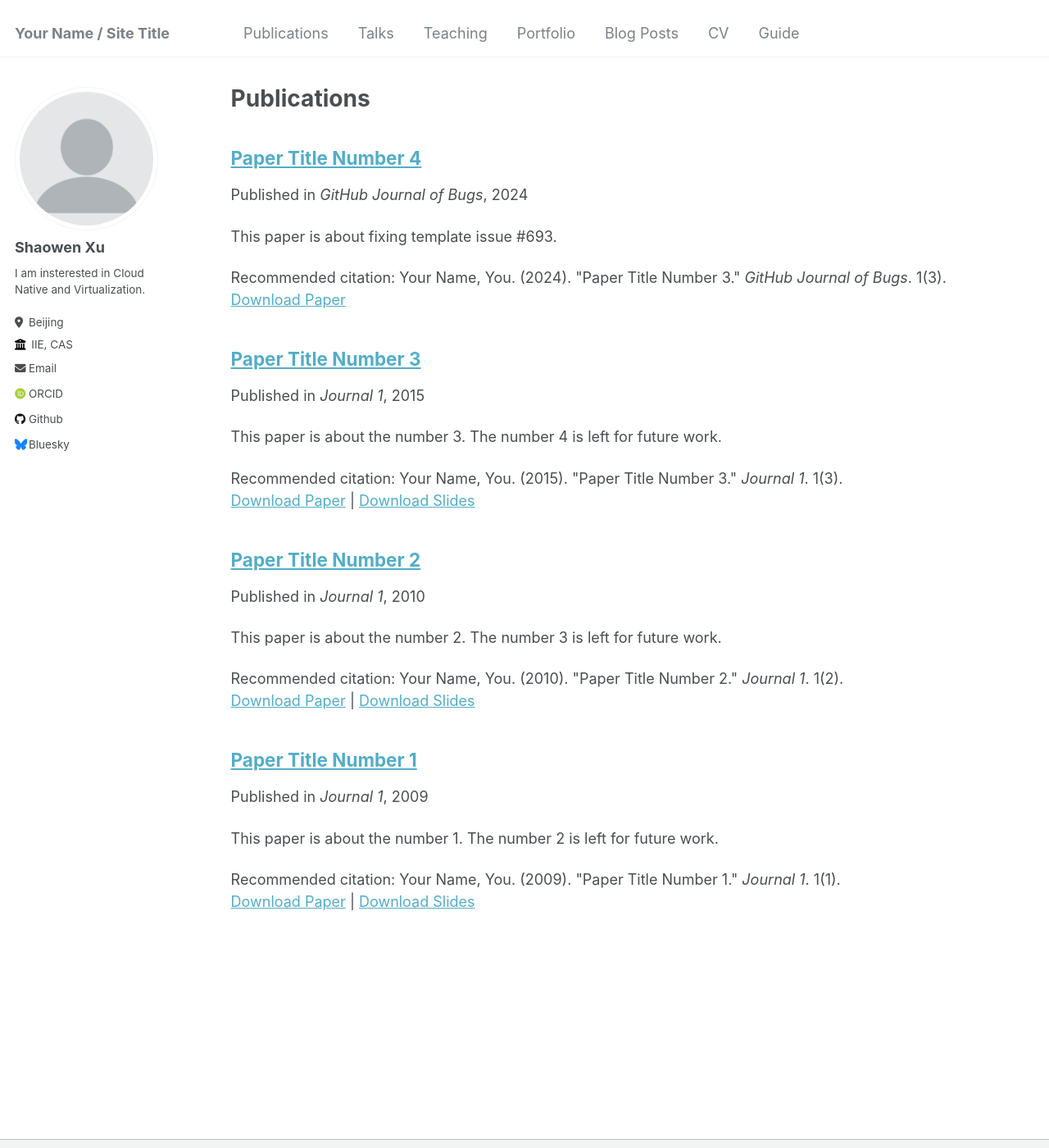
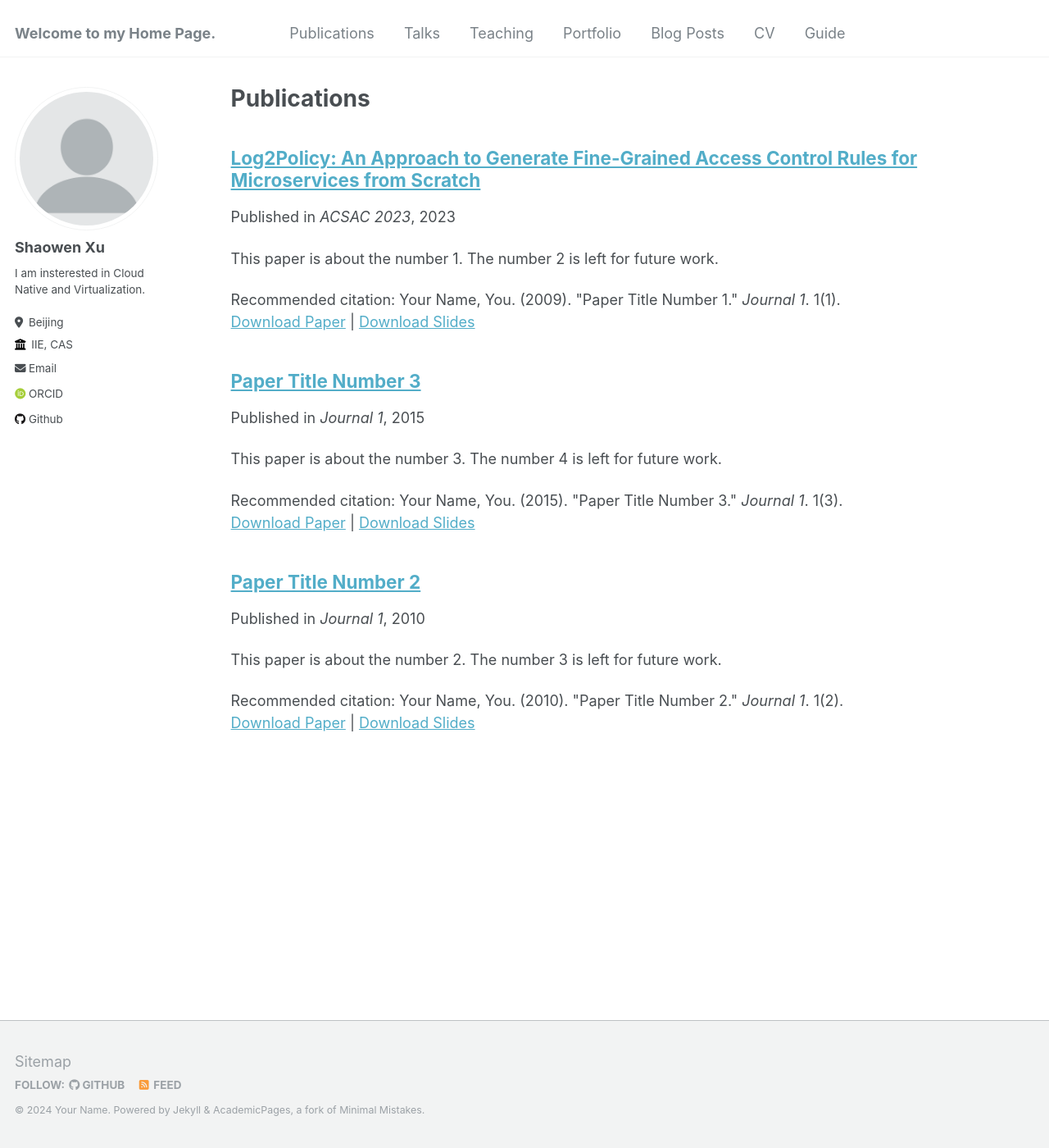
Before and after one commit to duowen1/duowen1.github.io, a Jekyll site: the page built from _pages/publications.md, in a window 1280 px wide and 1400 px high. Shown: the whole window at 82% size. Built offline with Jekyll 4.4.1, drawn with Linux system fonts in a browser that asks for light colours; some web fonts are replaced.

Commit message:
add a paper

```diff
--- a/_config.yml
+++ b/_config.yml
@@ -8,7 +8,7 @@
 
 # Basic Site Settings
 locale                   : "en-US"
-title                    : "Your Name / Site Title"
+title                    : "Welcome to my Home Page."
 title_separator          : "-"
 name                     : &name "Your Name"
 description              : &description "personal description"
@@ -48,7 +48,7 @@ author:
   stackoverflow    : # User number or user number and name (i.e., use "1" or "1/jeff-atwood")
 
   # Social media
-  bluesky          : "bsky.app" # Replace this with you Bluesky username
+  bluesky          : #"bsky.app" # Replace this with you Bluesky username
   facebook         : # Username
   flickr           : # Username
   foursquare       : # Username
--- a/_publications/2009-10-01-paper-title-number-1.md
+++ /dev/null
@@ -1,13 +0,0 @@
----
-title: "Paper Title Number 1"
-collection: publications
-permalink: /publication/2009-10-01-paper-title-number-1
-excerpt: 'This paper is about the number 1. The number 2 is left for future work.'
-date: 2009-10-01
-venue: 'Journal 1'
-slidesurl: 'http://academicpages.github.io/files/slides1.pdf'
-paperurl: 'http://academicpages.github.io/files/paper1.pdf'
-citation: 'Your Name, You. (2009). &quot;Paper Title Number 1.&quot; <i>Journal 1</i>. 1(1).'
----
-
-The contents above will be part of a list of publications, if the user clicks the link for the publication than the contents of section will be rendered as a full page, allowing you to provide more information about the paper for the reader. When publications are displayed as a single page, the contents of the above "citation" field will automatically be included below this section in a smaller font.
--- a/_publications/2024-02-17-paper-title-number-4.md
+++ /dev/null
@@ -1,12 +0,0 @@
----
-title: "Paper Title Number 4"
-collection: publications
-permalink: /publication/2024-02-17-paper-title-number-4
-excerpt: 'This paper is about fixing template issue #693.'
-date: 2024-02-17
-venue: 'GitHub Journal of Bugs'
-paperurl: 'http://academicpages.github.io/files/paper3.pdf'
-citation: 'Your Name, You. (2024). &quot;Paper Title Number 3.&quot; <i>GitHub Journal of Bugs</i>. 1(3).'
----
-
-The contents above will be part of a list of publications, if the user clicks the link for the publication than the contents of section will be rendered as a full page, allowing you to provide more information about the paper for the reader. When publications are displayed as a single page, the contents of the above "citation" field will automatically be included below this section in a smaller font.
--- /dev/null
+++ b/_publications/log2policy.md
@@ -0,0 +1,13 @@
+---
+title: "Log2Policy: An Approach to Generate Fine-Grained Access Control Rules for Microservices from Scratch"
+collection: publications
+permalink: /publication/log2policy
+excerpt: 'This paper is about the number 1. The number 2 is left for future work.'
+date: 2023-12-04
+venue: 'ACSAC 2023'
+slidesurl: 'https://www.acsac.org/2023/files/web/slides/xu-67-log2policy.pdf'
+paperurl: 'https://dl.acm.org/doi/10.1145/3627106.3627137'
+citation: 'Your Name, You. (2009). &quot;Paper Title Number 1.&quot; <i>Journal 1</i>. 1(1).'
+---
+
+Microservice application architecture is one of the most widely used service architectures in the industry. To prevent a compromised microservice from abusing other microservices, authorization policy is applied to regulate the access among them. However, configuring access control policy manually is challenging due to the complexity and dynamic nature of microservice applications. In this paper, we present Log2Policy, a novel approach to generate microservice authorization policy based on access logs. Our approach consists of three fundamental techniques: (1) a log-based topological graph generation mechanism that automatically infers the invocation logic among microservices, (2) a machine learning based attributes mining method that extracts the relevant attributes of requests, and (3) a policy upgrade mechanism based on traffic management that can significantly reduce the upgrade time. We have implemented a prototype of Log2Policy on mainstream microservice infrastructures and have evaluated it with several microservice applications. The results show that Log2Policy can generate fine-grained and effective access control rules and upgrade them with negligible overhead.
```
